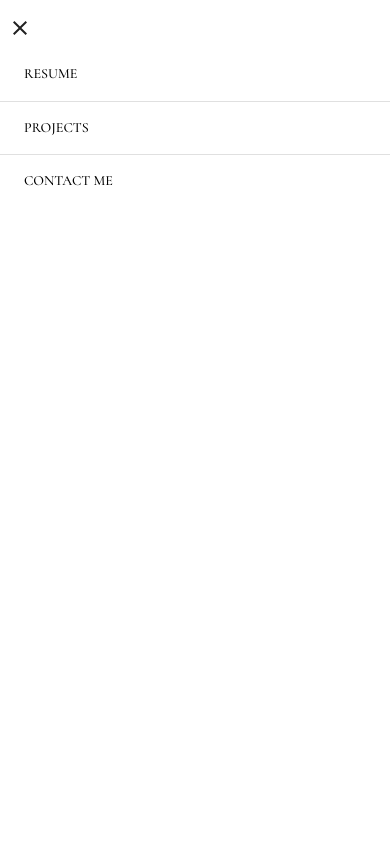
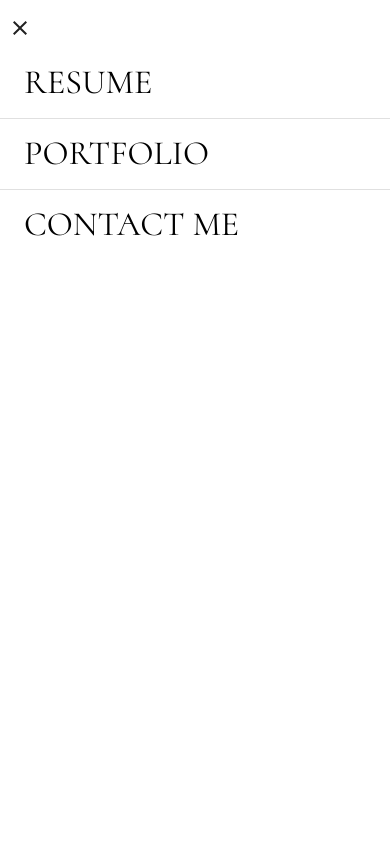
Before and after one commit to gautamV19/portfolio, a React (Create React App) app: page / in a window 390 px wide. Both pictures are taken after a click on the button "menu". Shown: the top 844 px of the page. Built offline with nearby package versions, Linux system fonts and the light colour scheme; grey boxes are pictures that could not be loaded; a web font is replaced by a local one.

Commit message:
mobile-home

```diff
--- a/src/Components/Footer.tsx
+++ b/src/Components/Footer.tsx
@@ -10,13 +10,7 @@ export default function Footer() {
       transition={{ duration: 1.5, ease: "linear" }}
     >
       <AppBar position="static" color="primary">
-        <Grid
-          container
-          justifyContent="space-evenly"
-          pt={3}
-          pb={6}
-          sx={{ borderTop: "2px black solid" }}
-        >
+        <Grid container justifyContent="space-evenly" pt={3} pb={6}>
           <Grid item>
             <Typography variant="h5" color="secondary">
               Phone
@@ -35,7 +29,7 @@ export default function Footer() {
           </Grid>
           <Grid item>
             <Typography variant="h5" color="initial">
-              Email:
+              Email
             </Typography>
             <Link
               to="#"
--- a/src/Components/MenuBox.tsx
+++ b/src/Components/MenuBox.tsx
@@ -10,6 +10,8 @@ import CloseIcon from "@mui/icons-material/Close";
 import Slide from "@mui/material/Slide";
 import { TransitionProps } from "@mui/material/transitions";
 import { Link } from "react-router-dom";
+import MenuIcon from "@mui/icons-material/Menu";
+import Typography from "@mui/material/Typography";
 
 const Transition = React.forwardRef(function Transition(
   props: TransitionProps & {
@@ -33,13 +35,16 @@ export default function FullScreenDialog() {
 
   return (
     <div>
-      <Button variant="outlined" onClick={handleClickOpen}>
-        <img
-          src="https://cdn-icons.flaticon.com/png/512/2976/premium/2976215.png?token=exp=1634043723~hmac=ad15f39b4458725d1c2ad08c4ef7a68a"
-          alt="menu"
-          style={{ height: "1rem", width: "1rem" }}
-        />
-      </Button>
+      <IconButton
+        size="large"
+        edge="start"
+        color="inherit"
+        aria-label="menu"
+        sx={{ mr: 2 }}
+        onClick={handleClickOpen}
+      >
+        <MenuIcon />
+      </IconButton>
       <Dialog
         fullScreen
         open={open}
@@ -58,24 +63,30 @@ export default function FullScreenDialog() {
           </IconButton>
           <ListItem button>
             <Link to="/resume" style={{ textDecoration: "none" }}>
-              <Button style={{ color: "black" }} onClick={handleClose}>
-                Resume
+              <Button color="secondary" onClick={handleClose}>
+                <Typography variant="h4" color="initial">
+                  Resume
+                </Typography>
               </Button>
             </Link>
           </ListItem>
           <Divider />
           <ListItem button>
             <Link to="/portfolio" style={{ textDecoration: "none" }}>
-              <Button style={{ color: "black" }} onClick={handleClose}>
-                Projects
+              <Button color="secondary" onClick={handleClose}>
+                <Typography variant="h4" color="initial">
+                  Portfolio
+                </Typography>
               </Button>
             </Link>
           </ListItem>
           <Divider />
           <ListItem button>
             <Link to="/contact" style={{ textDecoration: "none" }}>
-              <Button style={{ color: "black" }} onClick={handleClose}>
-                Contact Me
+              <Button color="secondary" onClick={handleClose}>
+                <Typography variant="h4" color="initial">
+                  Contact me
+                </Typography>
               </Button>
             </Link>
           </ListItem>
--- a/src/Components/MobileFooter.tsx
+++ b/src/Components/MobileFooter.tsx
@@ -1,5 +1,5 @@
 import React from "react";
-import { AppBar, Grid, Typography } from "@mui/material";
+import { AppBar, Grid, Typography, Divider } from "@mui/material";
 import { motion } from "framer-motion";
 import { Link } from "react-router-dom";
 
@@ -9,37 +9,54 @@ export default function Footer() {
       animate={{ translateY: [200, 0], opacity: [0.3, 1] }}
       transition={{ duration: 1.5, ease: "linear" }}
     >
-      <AppBar position="static" color="inherit">
+      <AppBar position="static" color="primary">
         <Grid
           container
           direction="column"
           justifyContent="center"
           spacing={2}
           p={2}
-          sx={{ borderTop: "2px grey solid" }}
           mt={2}
         >
           <Grid item>
-            <Typography variant="h6" color="initial">
+            <Typography variant="h4" color="secondary">
               Phone
             </Typography>
-            <Typography variant="subtitle1" color="intial">
+            <Link
+              to={{
+                pathname: `https://api.whatsapp.com/send/?phone=8779536074&text=I%20got%20contact%20from%20your%20website.`,
+              }}
+              target="_blank"
+              style={{ textDecoration: "none" }}
+            >
+              <Typography variant="h6" color="secondary" fontWeight="600">
                 8779536074
               </Typography>
+            </Link>
           </Grid>
           <Grid item>
-            <Typography variant="h6" color="initial">
-              Email:
+            <Typography variant="h4" color="secondary">
+              Email
             </Typography>
-            <Typography variant="subtitle1" color="intial">
-              gautamiitmee@gmail.com
+            <Link
+              to="#"
+              onClick={(e) => {
+                window.location.href = "mailto:thegautam.vaja@gmail.com";
+                e.preventDefault();
+              }}
+              style={{ textDecoration: "none" }}
+            >
+              <Typography variant="h6" color="secondary">
+                thegautam.vaja@gmail.com
               </Typography>
+            </Link>
           </Grid>
           <Grid item>
-            <Typography variant="body1" color="inherit">
+            <Typography variant="h4" color="inherit">
               Follow me
             </Typography>
-            <Grid item container spacing={1}>
+            <Grid item container spacing={2}>
+              <Grid item>
                 <Link
                   to={{
                     pathname:
@@ -54,9 +71,11 @@ export default function Footer() {
                   <img
                     alt="LinkedIn"
                     src="https://static.wixstatic.com/media/6ea5b4a88f0b4f91945b40499aa0af00.png/v1/fill/w_24,h_24,al_c,q_85,usm_0.66_1.00_0.01/6ea5b4a88f0b4f91945b40499aa0af00.webp"
-                  style={{ width: "24px", height: "24px" }}
+                    style={{ width: "26px", height: "26px" }}
                   />
                 </Link>
+              </Grid>
+              <Grid item>
                 <Link
                   to={{ pathname: "https://twitter.com/gautamvaja7" }}
                   target="_blank"
@@ -68,9 +87,11 @@ export default function Footer() {
                   <img
                     alt="Twitter"
                     src="https://static.wixstatic.com/media/c7d035ba85f6486680c2facedecdcf4d.png/v1/fill/w_24,h_24,al_c,q_85,usm_0.66_1.00_0.01/c7d035ba85f6486680c2facedecdcf4d.webp"
-                  style={{ width: "24px", height: "24px" }}
+                    style={{ width: "26px", height: "26px" }}
                   />
                 </Link>
+              </Grid>
+              <Grid item>
                 <Link
                   to={{ pathname: "https://github.com/gautamV19" }}
                   target="_blank"
@@ -82,12 +103,13 @@ export default function Footer() {
                   <img
                     alt="Github"
                     src="https://cdn-icons-png.flaticon.com/512/733/733609.png"
-                  style={{ width: "24px", height: "24px" }}
+                    style={{ width: "26px", height: "26px" }}
                   />
                 </Link>
               </Grid>
             </Grid>
-          <Typography variant="body1" p={2} color="inherit">
+          </Grid>
+          <Typography variant="h4" p={2} color="inherit">
             © 2021 By Gautam Vaja
           </Typography>
         </Grid>
--- a/src/Pages/Home.tsx
+++ b/src/Pages/Home.tsx
@@ -41,12 +41,12 @@ function Home() {
         <Grid item>
           <motion.div
             animate={{ opacity: [0, 0.5, 1] }}
-            transition={{ duration: 1, ease: "linear" }}
+            transition={{ duration: 2, ease: "linear" }}
           >
-            <Typography variant="h6" color="initial">
+            <Typography variant="h5" color="initial">
               Full stack developer | Product Management | Entrepreneurship
             </Typography>
-            <Typography variant="h6" color="initial">
+            <Typography variant="h5" color="initial">
               EE at IIT M | Buiding softwares for real impact
             </Typography>
           </motion.div>
--- a/src/Pages/MobileHome.tsx
+++ b/src/Pages/MobileHome.tsx
@@ -18,8 +18,13 @@ function MobileHome() {
         alignItems="center"
       >
         <Grid item>
-          <Typography variant="h1" color="initial">
-            Hello
+          <Typography
+            variant="h4"
+            color="initial"
+            mb={4}
+            sx={{ fontWeight: "600" }}
+          >
+            Jai Swaminarayan
           </Typography>
         </Grid>
         <Grid item>
@@ -28,9 +33,10 @@ function MobileHome() {
             transition={{ duration: 1, ease: "linear" }}
           >
             <Typography variant="h6" color="initial">
-              Institute WebOps Coordinator @ IIT Madras | Project Management
-              Coordinator @ Nirmaan IITM | Currently doing web development and
-              coding | Aspiring Entrepreneur
+              Full stack developer | Product Management | Entrepreneurship
+            </Typography>
+            <Typography variant="h6" color="initial" mt={2} mb={2}>
+              EE at IIT M | Buiding softwares for real impact
             </Typography>
           </motion.div>
         </Grid>
@@ -42,9 +48,9 @@ function MobileHome() {
             <Link to="/resume" style={{ textDecoration: "none" }}>
               <MyButton
                 style={{
-                  height: "5rem",
-                  width: "5rem",
-                  fontSize: "0.7rem",
+                  height: "5.5rem",
+                  width: "5.5rem",
+                  fontSize: "0.9rem",
                   backgroundColor: "#eea302",
                 }}
               >
@@ -54,9 +60,9 @@ function MobileHome() {
             <Link to="/portfolio" style={{ textDecoration: "none" }}>
               <MyButton
                 style={{
-                  height: "5rem",
-                  width: "5rem",
-                  fontSize: "0.7rem",
+                  height: "5.5rem",
+                  width: "5.5rem",
+                  fontSize: "0.9rem",
                   backgroundColor: "#ff3b25",
                 }}
               >
@@ -66,9 +72,9 @@ function MobileHome() {
             <Link to="/contact" style={{ textDecoration: "none" }}>
               <MyButton
                 style={{
-                  height: "5rem",
-                  width: "5rem",
-                  fontSize: "0.7rem",
+                  height: "5.5rem",
+                  width: "5.5rem",
+                  fontSize: "0.9rem",
                   backgroundColor: "#80d8da",
                 }}
               >
@@ -78,7 +84,7 @@ function MobileHome() {
           </motion.div>
         </Grid>
       </Grid>
-      <Grid item container xs={11} justifyContent="center">
+      <Grid item container xs={11} justifyContent="center" mb={2}>
         <motion.div
           animate={{
             opacity: [0.2, 0.4, 0.7, 1],
@@ -91,8 +97,8 @@ function MobileHome() {
             src={myPhoto}
             alt="profile"
             style={{
-              height: "15rem",
-              width: "15rem",
+              height: "15.5rem",
+              width: "15.5rem",
               borderRadius: "50%",
             }}
           />
```
Also changed, not shown: 1 other file (tests, documents, lock files or other folders). Lines whose indentation alone changed are shown as unchanged.
